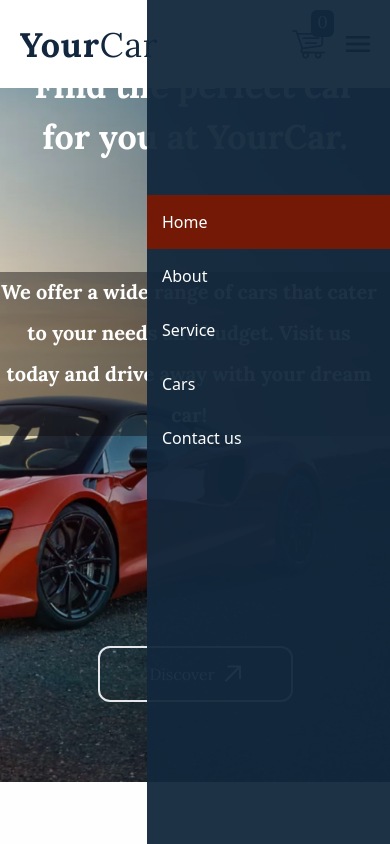
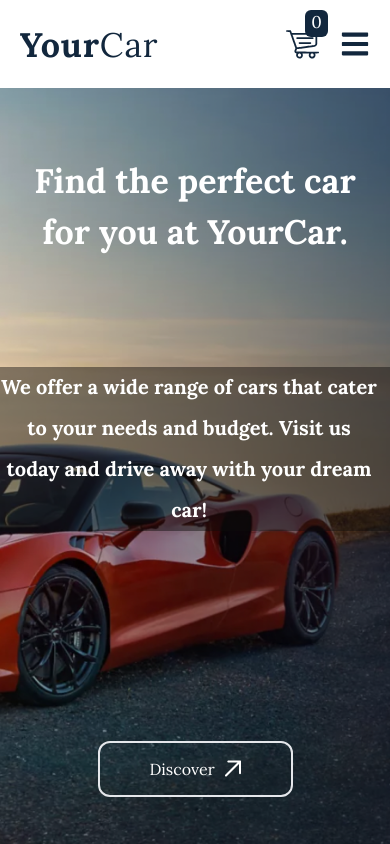
Before and after one commit to Abdurahman-05/YourCar-project, a React (Vite) app: page / in a window 390 px wide. Shown: the top 844 px of the page. Built offline with nearby package versions, Linux system fonts and the light colour scheme.

Commit message:
nav menu

```diff
--- a/package.json
+++ b/package.json
@@ -10,9 +10,11 @@
     "preview": "vite preview"
   },
   "dependencies": {
+    "@heroicons/react": "^2.2.0",
     "@reduxjs/toolkit": "^2.5.0",
     "react": "^18.3.1",
     "react-dom": "^18.3.1",
+    "react-icons": "^5.5.0",
     "react-redux": "^9.2.0",
     "react-slick": "^0.30.3",
     "slick-carousel": "^1.8.1"
--- a/src/component/nav.jsx
+++ b/src/component/nav.jsx
@@ -7,6 +7,9 @@ import del from "../assets/nav/delet.svg";
 import CartDis from "../assets/nav/Group.png";
 import ActiveCart from "../assets/nav/ActiveCart.png";
 import { useSelector, useDispatch } from "react-redux";
+import classes from "./nav.module.css";
+import { FaBars, FaTimes } from "react-icons/fa";
+
 import {
   incrementAmount,
   decrimentAmount,
@@ -21,8 +24,8 @@ const nav = () => {
     { name: "Cars", link: "#cars" },
     { name: "Contact us", link: "#contact" },
   ];
+
   const dispatch = useDispatch();
-
   const products = useSelector((store) => store.Cars.products);
   const total = useSelector((store) => store.Cars.total);
 
@@ -30,15 +33,17 @@ const nav = () => {
   const [Cart, setCart] = useState(false);
   const [isOpen, setIsOpen] = useState(false);
 
+  // fixed md:static  h-[5.5rem] bg-white z-50 md:bg-transparent   w-full px-5  sm:px-[78px] md:px-14 bg-transparent flex justify-between items-center
+
   return (
-    <div className="">
-      <div className="fixed md:static  h-[5.5rem] bg-white z-50 md:bg-transparent   w-full px-5  sm:px-[78px] md:px-14 bg-transparent flex justify-between items-center ">
-        <div className="text-[34px] font-bold tracking-wide font-lora text-secondary  sm:text-[45px] ">
+    <div className="relative">
+      <div className={classes.container}>
+        <div className={classes.companyLogo}>
           Your<span className="font-normal">Car</span>
         </div>
 
-        <div className="md:flex space-x-8 font-lora text-[24px] md:items-center">
-          <ul className="hidden space-x-10 text-xl font-semibold text-white md:flex ">
+        <div className={classes.linkContainer}>
+          <ul className={classes.link}>
             {Menulinks.map((items, index) => (
               <div className="" key={index}>
                 <li>
@@ -81,40 +86,57 @@ const nav = () => {
               onClick={() => {
                 setIsOpen(!isOpen);
               }}
-              className="cursor-pointer md:hidden"
+              className="cursor-pointer md:hidden "
             >
-              <img src={hum} className="text-white w-[24px] h-[16px]" alt="" />
+              {/* <img src={hum} className="text-white w-[24px] h-[16px]" alt="" /> */}
+              {!isOpen? <div className=""><FaBars size={30} color="#12273d" /></div>:<div className="ml-12 w-30" h-16> </div>}
+
             </div>
           </div>
         </div>
       </div>
 
       <div
-        className={` z-50 w-[243px] pt-[195px] h-full  lg:flex-row lg:static md:hidden  flex flex-col   text-white bg-[#12273DF2]
-         fixed right-0  transform transition-transform  `}
-      >
-        {/* ${
-           isOpen ? "translate-x-0" : "translate-x-full"
-         } */}
+        className={` ${classes.menuCommon}  ${
+          isOpen ? classes.menuOpen : classes.menuClose
+        }`}
+        >
+
+           {isOpen && (
+          <div className="absolute top-[10px] right-[-256px] flex w-full p-4 jstify-end">
+            <FaTimes
+              size={45}
+              color="#741906"
+              className="cursor-pointer"
+              onClick={() => setIsOpen(false)}
+            />
+          </div>
+        )}
         {Menulinks.map((menu, index) => (
-          <a href={menu.link}  className={` p-[15px] ${
-            ActiveLink == menu.name ? "bg-primary " : "p-0"
-          }`} onClick={() => setActiveLink(menu.name)}  key={index}>
+          <a
+          href={menu.link}
+          className={`text-2xl font-lora py-[20px] px-8 ${
+            ActiveLink == menu.name ? "bg-primary " : ""
+          }`}
+          onClick={() => setActiveLink(menu.name)}
+          key={index}
+          >
             {menu.name}
           </a>
         ))}
       </div>
       <div
-        className={` z-20 w-[450px]  flex flex-col pt-10  text-primary  bg-secondary  h-screen mt-[5.5rem] fixed right-0 top-[0px]  transform transition-transform ${
+        className={` z-20 w-[450px]  flex flex-col pt-10  text-primary  bg-secondary  h-screen mt-[5.5rem] fixed right-0 top-[0px]  transform transition-transform  ${
           Cart ? "translate-x-0" : "translate-x-full"
-        }  `}
+        }   `}
       >
-        <div className="flex flex-col space-y-4 overflow-auto px-[24px]">
+
+        <div className="flex flex-col space-y-4 overflow-auto px-[24px] pb-52">
           {products.map((item) => {
             const name = item.name;
             return (
               <div
-                className={`w-full bg-white h-fit px-[24px] py-6
+                className={`w-full bg-white h-fit  px-[24px] py-6
               ${item.amount > 0 ? "static" : "hidden"} `}
               >
                 <div className="flex justify-between ">
@@ -166,3 +188,125 @@ const nav = () => {
 };
 
 export default nav;
+
+// import React from "react";
+// import { useState } from "react";
+// import CartMob from "../assets/nav/cart.svg";
+// import CartDis from "../assets/nav/Group.png";
+// import ActiveCart from "../assets/nav/ActiveCart.png";
+// import del from "../assets/nav/delet.svg";
+// import { useSelector, useDispatch } from "react-redux";
+// import classes from "./nav.module.css";
+// import { FaBars, FaTimes } from "react-icons/fa";
+
+// import {
+//   incrementAmount,
+//   decrimentAmount,
+//   removeAmount,
+// } from "../features/slice";
+
+// const nav = () => {
+//   const Menulinks = [
+//     { name: "Home", link: "#home" },
+//     { name: "About", link: "#about" },
+//     { name: "Service", link: "#service" },
+//     { name: "Cars", link: "#cars" },
+//     { name: "Contact us", link: "#contact" },
+//   ];
+
+//   const dispatch = useDispatch();
+//   const products = useSelector((store) => store.Cars.products);
+//   const total = useSelector((store) => store.Cars.total);
+
+//   const [ActiveLink, setActiveLink] = useState("Home");
+//   const [Cart, setCart] = useState(false);
+//   const [isOpen, setIsOpen] = useState(false);
+
+//   return (
+//     <div className="relative">
+//       <div className={classes.container}>
+//         <div className={classes.companyLogo}>
+//           Your<span className="font-normal">Car</span>
+//         </div>
+
+//         <div className={classes.linkContainer}>
+//           <ul className={classes.link}>
+//             {Menulinks.map((items, index) => (
+//               <div className="" key={index}>
+//                 <li>
+//                   <a
+//                     href={items.link}
+//                     className={`p-[7px] rounded-[5px] ${
+//                       ActiveLink == items.name ? "bg-primary p-[10px]" : "p-0"
+//                     }`}
+//                     onClick={() => setActiveLink(items.name)}
+//                   >
+//                     {items.name}
+//                   </a>
+//                 </li>
+//               </div>
+//             ))}
+//           </ul>
+
+//           <div className="flex items-center space-x-3 cursor-pointer">
+//             <div className="relative p-2" onClick={() => setCart(!Cart)}>
+//               <img
+//                 className="w-[34px] h-[29px] md:hidden"
+//                 src={Cart ? ActiveCart : CartMob}
+//                 alt=""
+//               />
+//               <img
+//                 className="w-[34px] h-[29px] hidden md:block"
+//                 src={Cart ? ActiveCart : CartDis}
+//                 alt=""
+//               />
+//               <div className="h-[27px] w-[23px] flex justify-center items-center text-white rounded-md font-lora bg-secondary absolute top-[-12px] right-[0px] text-[17px]">
+//                 {total}
+//               </div>
+//             </div>
+//             <div
+//               onClick={() => {
+//                 setIsOpen(!isOpen);
+//               }}
+//               className="cursor-pointer md:hidden"
+//             >
+//               {!isOpen && <FaBars size={30} color="#12273d" />}
+//             </div>
+//           </div>
+//         </div>
+//       </div>
+
+//       <div
+//         className={` ${classes.menuCommon} ${
+//           isOpen ? classes.menuOpen : classes.menuClose
+//         } `}
+//       >
+//         {isOpen && (
+//           <div className="flex justify-end w-full p-4">
+//             <FaTimes
+//               size={30}
+//               color="red"
+//               className="cursor-pointer"
+//               onClick={() => setIsOpen(false)}
+//             />
+//           </div>
+//         )}
+
+//         {Menulinks.map((menu, index) => (
+//           <a
+//             href={menu.link}
+//             className={`text-2xl font-lora py-[20px] px-8 ${
+//               ActiveLink == menu.name ? "bg-primary" : ""
+//             }`}
+//             onClick={() => setActiveLink(menu.name)}
+//             key={index}
+//           >
+//             {menu.name}
+//           </a>
+//         ))}
+//       </div>
+//     </div>
+//   );
+// };
+
+// export default nav;
--- /dev/null
+++ b/src/component/nav.module.css
@@ -0,0 +1,24 @@
+
+.container{
+@apply fixed md:static md:bg-transparent  h-[5.5rem] bg-white z-10   w-full px-5  sm:px-[78px] md:px-14  flex justify-between items-center
+}
+
+.companyLogo{
+  @apply text-[34px] font-bold tracking-wide font-lora text-secondary  sm:text-[45px]
+}
+.linkContainer{
+  @apply md:flex space-x-8 font-lora text-[24px] md:items-center
+}
+.link{
+  @apply hidden space-x-10 text-xl font-semibold text-white md:flex
+}
+.menuCommon{
+  @apply z-10 w-[350px] pt-[160px] h-full  lg:flex-row lg:static md:hidden  flex flex-col   text-white bg-[#12273DF2]
+  fixed right-0  transform transition-transform
+}
+.menuOpen{
+  @apply translate-x-0 ;
+}
+.menuClose{
+  @apply translate-x-full ;
+}
--- a/src/index.css
+++ b/src/index.css
@@ -2,11 +2,11 @@
 @tailwind components;
 @tailwind utilities;
 
-/*
+/* /*
 primery- #741906
 secondory- #12273d
 */
-@layer base {
+/* @layer base {
   * {
     padding: 0;
     margin: 0;
@@ -16,4 +16,4 @@ secondory- #12273d
 
 
   }
-}
+} */
--- a/src/page/Heroo.jsx
+++ b/src/page/Heroo.jsx
@@ -33,7 +33,7 @@ const Hero = () => {
     >
       <Nav />
 
-      <div className="items-end justify-center w-full text-white font-lora sm:pr-[78px] sm:p-[2.5rem]">
+      <div className="items-end pt-[95px]  justify-center w-full text-white font-lora sm:pr-[78px] ">
         <div className="flex flex-col items-center sm:items-end">
           <div className="font-bold text-[34px] text-center whitespace-nowrap sm:text-end sm:text-[45px] lg:text-[85px] mt-[60px] sm:mt-[20px]  md:text-[64px] sm:px-0 flex ">
             Find the perfect car<br/> for you at YourCar.
```
Also changed, not shown: 1 other file (tests, documents, lock files or other folders).
